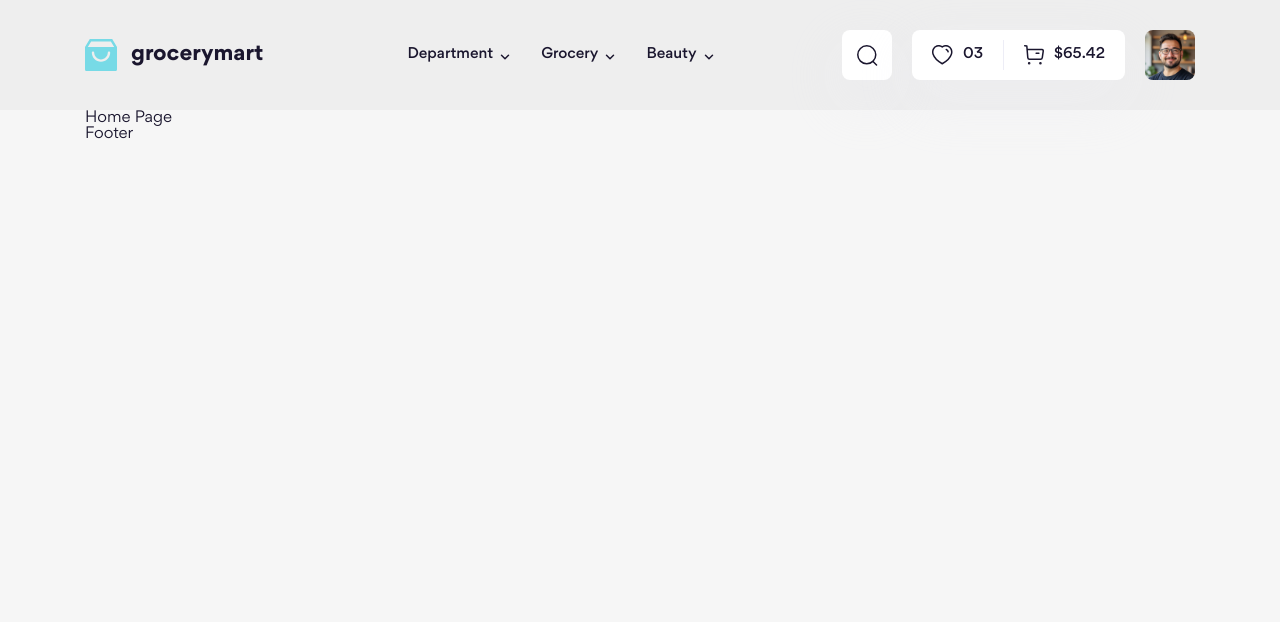
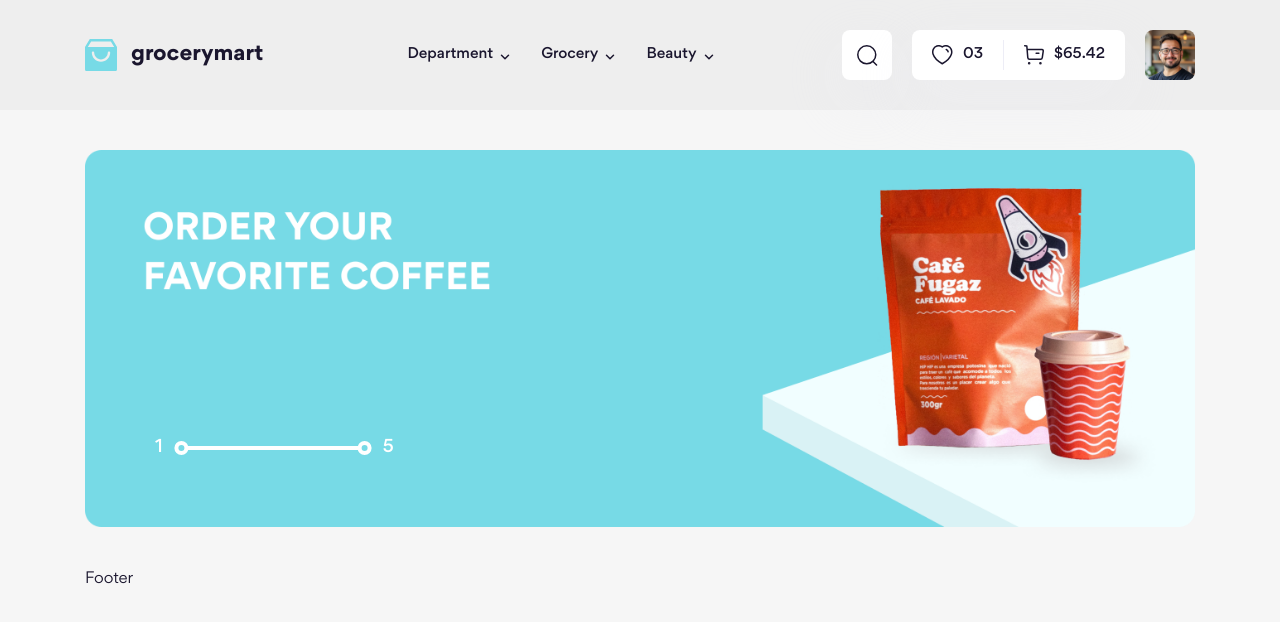
Before and after one commit to vanthan303/f8-htmlcss-08, a website: page index.html in a window 1280 px wide. Drawn offline with Linux system fonts and the light colour scheme.

Commit message:
Làm phần Slideshow #1

```diff
--- a/index.html
+++ b/index.html
@@ -30,12 +30,31 @@
         </script>
 
         <div class="container">
-            <!-- Main -->
-            <h1>Home Page</h1>
+            <!-- Slideshow -->
+            <div class="slideshow">
+                <div class="slideshow__inner">
+                    <div class="slideshow__item">
+                        <img src="./assets/img/slideshow/item-1.png" alt="" class="slideshow__img" />
+                    </div>
+                    <div class="slideshow__item">
+                        <img src="./assets/img/slideshow/item-1.png" alt="" class="slideshow__img" />
+                    </div>
+                    <div class="slideshow__item">
+                        <img src="./assets/img/slideshow/item-1.png" alt="" class="slideshow__img" />
+                    </div>
+                </div>
+
+                <div class="slideshow__page">
+                    <span class="slideshow__num">1</span>
+                    <span class="slideshow__slider"></span>
+                    <span class="slideshow__num">5</span>
+                </div>
+            </div>
 
             <!-- Footer -->
             <footer id="footer"></footer>
             <script>
+                // Gọi hàm load trong JS để đổ cấu trúc HTML từ "footer.html" vào trong thẻ footer có id="footer"
                 load("#footer", "./templates/footer.html");
             </script>
         </div>
--- a/scss/components/_index.scss
+++ b/scss/components/_index.scss
@@ -1,2 +1,3 @@
 @forward "./logo";
 @forward "./dropdown";
+@forward "./slideshow";
--- /dev/null
+++ b/scss/components/_slideshow.scss
@@ -0,0 +1,69 @@
+.slideshow {
+    position: relative;
+    margin: 40px 0px;
+
+    &__inner {
+        display: flex;
+        overflow: hidden;
+    }
+
+    &__item {
+        flex-shrink: 0;
+        width: 100%;
+    }
+
+    &__img {
+        width: 100%;
+    }
+
+    &__page {
+        --color: #fff;
+
+        position: absolute;
+        align-items: center;
+        bottom: 70px;
+        left: 70px;
+        display: flex;
+
+        column-gap: 24px;
+    }
+
+    &__num {
+        font-size: 1.8rem;
+        font-weight: 500;
+        line-height: 144.444%;
+        color: var(--color);
+    }
+
+    &__slider {
+        position: relative;
+        width: 172px;
+        height: 4px;
+        flex-shrink: 0;
+        background: var(--color);
+
+        &::before,
+        &::after {
+            content: "";
+            position: absolute;
+
+            // canh giữa cho 2 cục tròn
+            top: 50%;
+
+            width: 14px;
+            height: 14px;
+            border: 4px solid var(--color);
+            border-radius: 50%;
+        }
+
+        &::before {
+            left: 0;
+            translate: -90% -50%;
+        }
+
+        &::after {
+            right: 0;
+            translate: 90% -50%;
+        }
+    }
+}
```
Also changed, not shown: assets/css/main.css, assets/img/slideshow/item-1.png (added), 1 other file.
